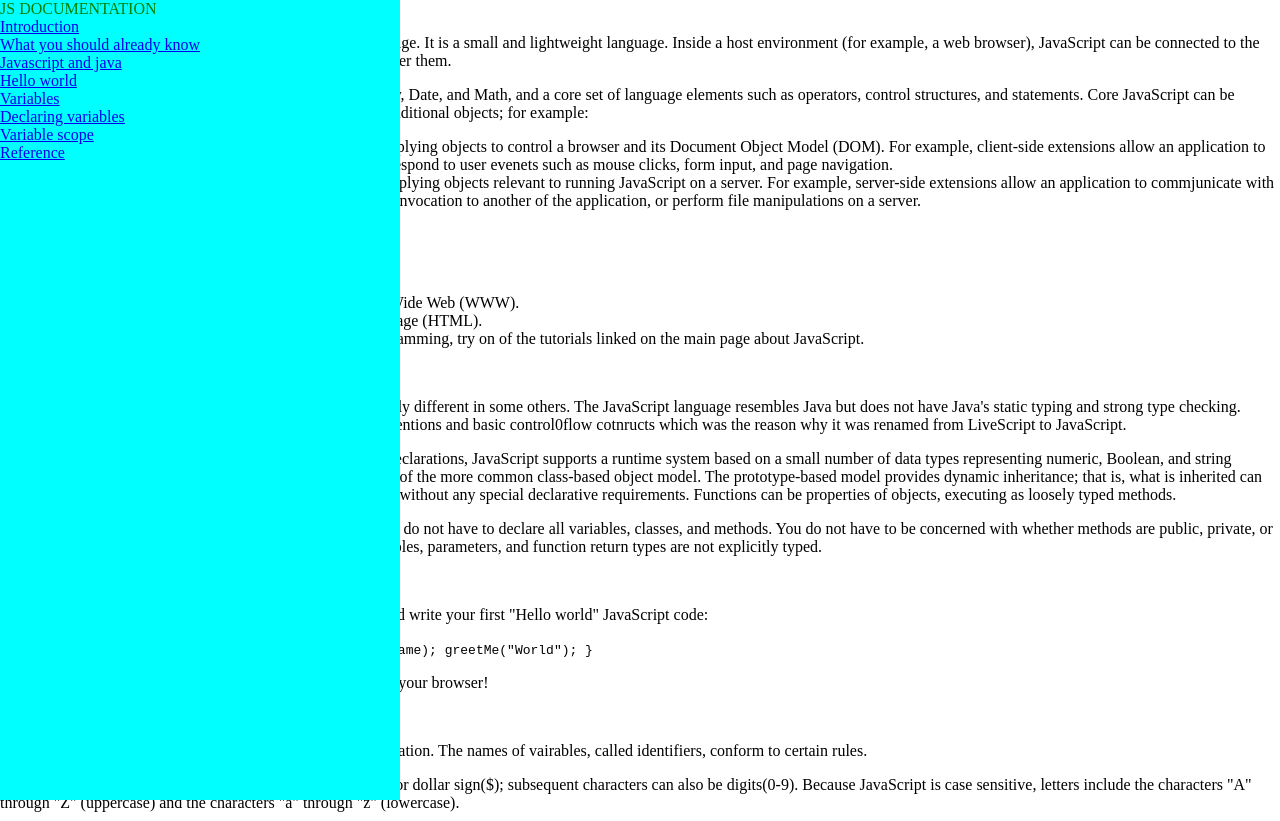
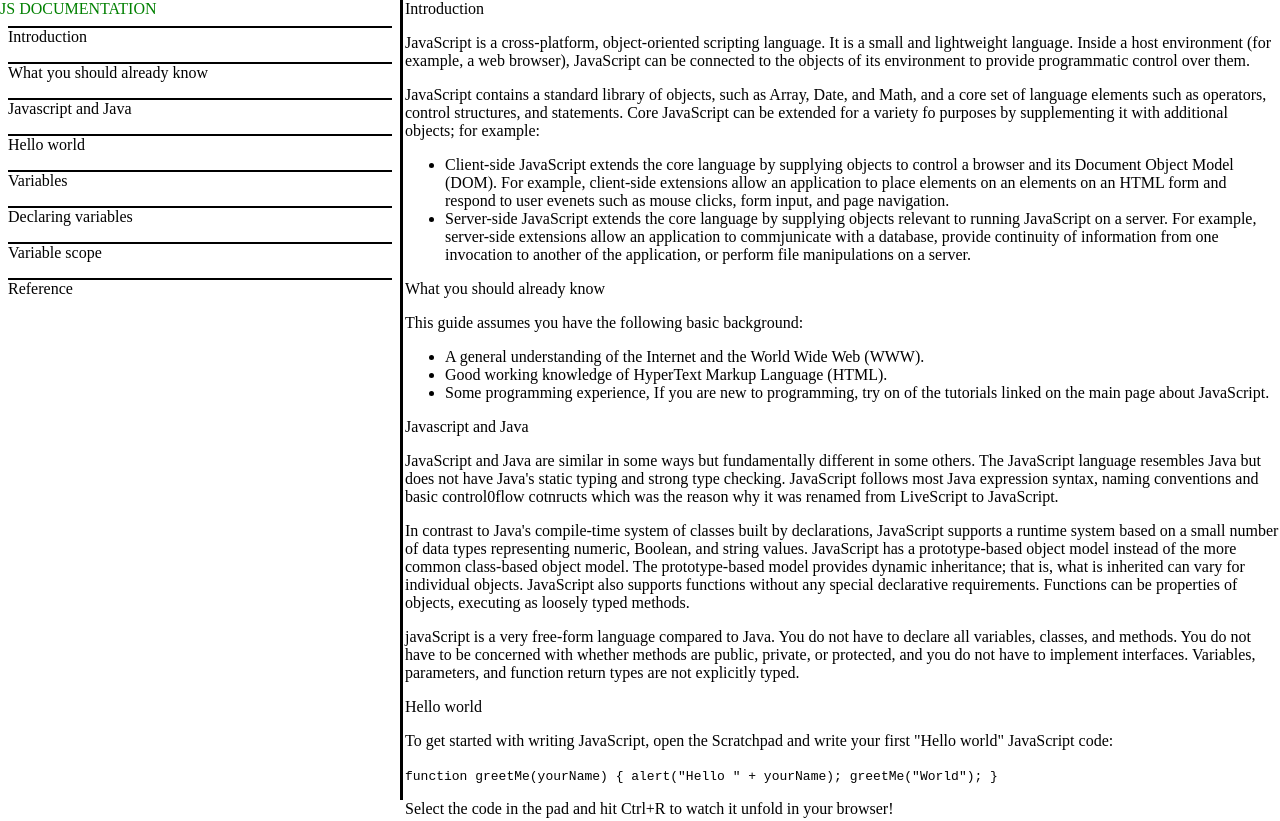
Before and after one commit to Manas-maker/tech-doc-testless, a plain HTML site: page index.html in a window 1280 px wide. Shown: the top 821 px of the page. Drawn offline with Linux system fonts and the light colour scheme.

Commit message:
moved main to the right so it doesnt overlap with the nav

```diff
--- a/index.html
+++ b/index.html
@@ -13,7 +13,7 @@
         <header>JS DOCUMENTATION</header>
         <a href="#Introduction" class="nav-link">Introduction</a>
         <a href="#What_you_should_already_know" class="nav-link">What you should already know</a>
-        <a href="#Javascript_and_java" class="nav-link">Javascript and java</a>
+        <a href="#Javascript_and_Java" class="nav-link">Javascript and Java</a>
         <a href="#Hello_world" class="nav-link">Hello world</a>
         <a href="#Variables" class="nav-link">Variables</a>
         <a href="#Declaring_variables" class="nav-link">Declaring variables</a>
--- a/style.css
+++ b/style.css
@@ -6,15 +6,23 @@ body {
 
 main {
 
-
+ margin-left: 405px;
 
 }
 #navbar {
     display: flex;
     flex-direction: column;
     width: 400px;
-    background-color: aqua;
     color: green;
     height: 100%;
     position: fixed;
+    border-right: black solid;
 }
+
+.nav-link {
+    border-top: solid black;
+    border-width: 2px;
+    margin: 8px;
+    text-decoration: none;
+    color: black;
+}
```
